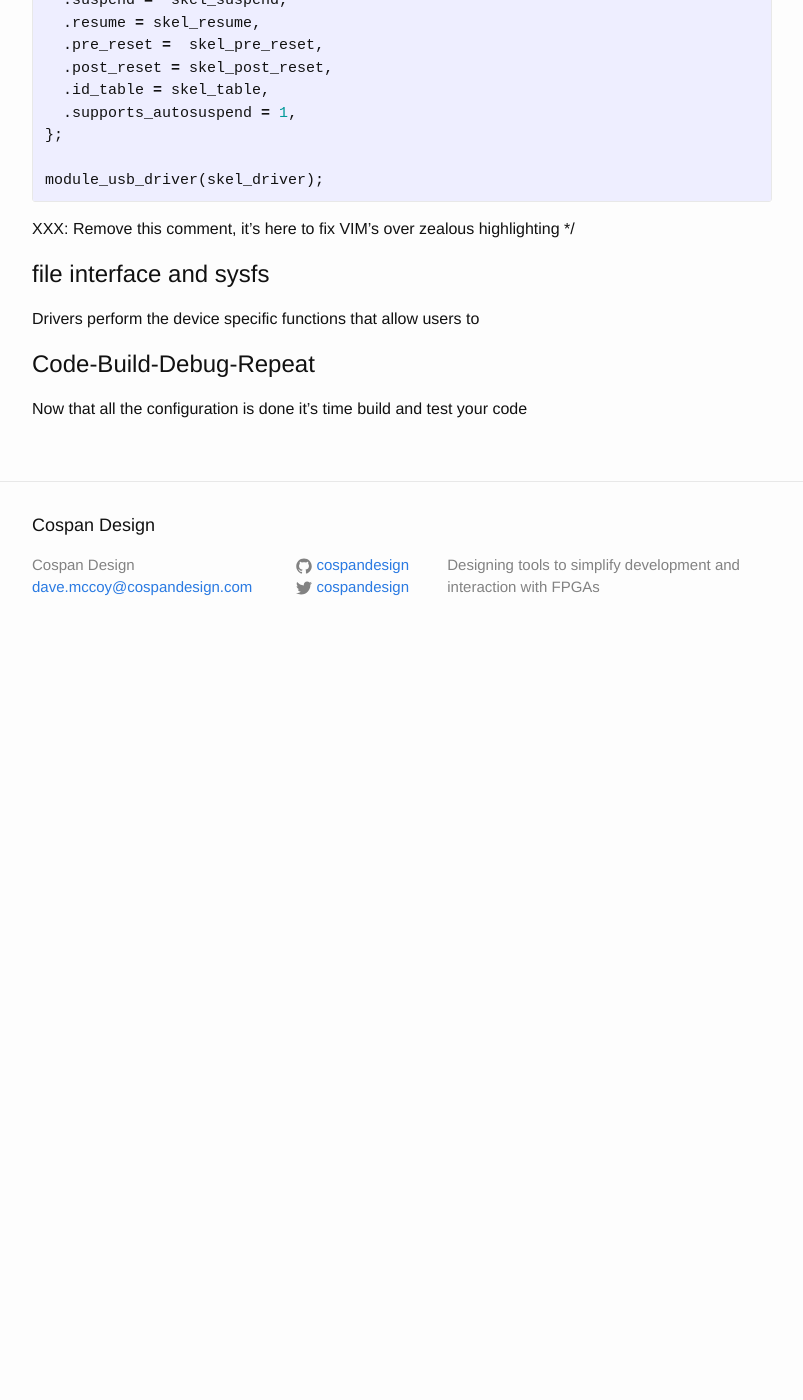
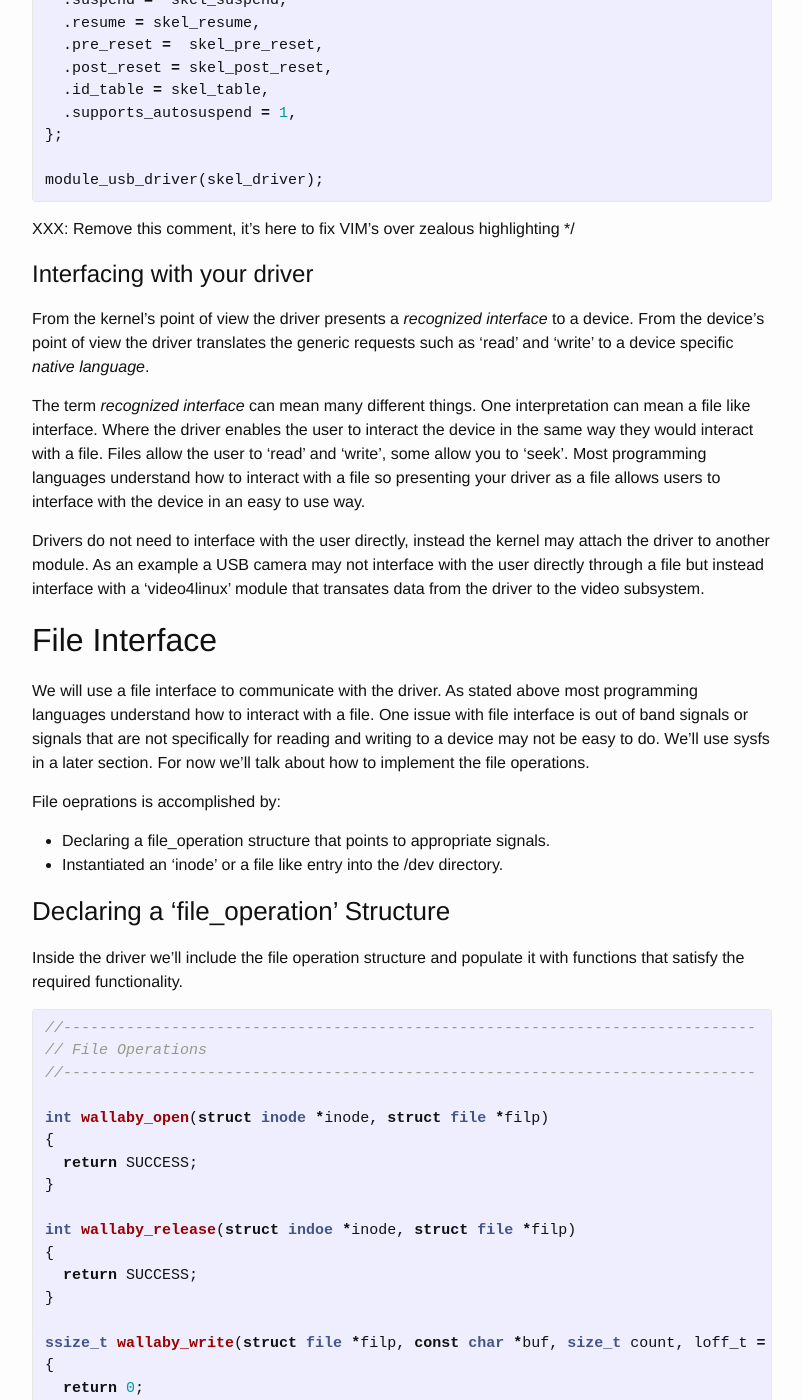
Before and after one commit to CospanDesign/cospandesign.github.io, a Jekyll site: the page built from _posts/2016-04-15-kernel-driver.markdown, in a window 1280 px wide and 1400 px high, scrolled down 3975 px. Shown: the whole window, without its empty margins (238-1041 px from the left). Built offline with Jekyll 4.4.1, drawn with Linux system fonts in a browser that asks for light colours; before the commit the page ends 4634 px from its top, so only the background shows below that; some of the changed text lies outside the part shown.

Commit message:
Updating kernel Post

```diff
--- a/_posts/2016-04-15-kernel-driver.markdown
+++ b/_posts/2016-04-15-kernel-driver.markdown
@@ -149,9 +149,135 @@
 XXX: Remove this comment, it's here to fix VIM's over zealous highlighting
 */
 
-# file interface and sysfs
+# Interfacing with your driver
 
-Drivers perform the device specific functions that allow users to
+From the kernel's point of view the driver presents a _recognized interface_ to a device. From the device's point of view the driver translates the generic requests such as 'read' and 'write' to a device specific _native language_.
+
+The term _recognized interface_ can mean many different things. One interpretation can mean a file like interface. Where the driver enables the user to interact the device in the same way they would interact with a file. Files allow the user to 'read' and 'write', some allow you to 'seek'. Most programming languages understand how to interact with a file so presenting your driver as a file allows users to interface with the device in an easy to use way.
+
+Drivers do not need to interface with the user directly, instead the kernel may attach the driver to another module. As an example a USB camera may not interface with the user directly through a file but instead interface with a 'video4linux' module that transates data from the driver to the video subsystem.
+
+
+## File Interface
+
+We will use a file interface to communicate with the driver. As stated above most programming languages understand how to interact with a file. One issue with file interface is out of band signals or signals that are not specifically for reading and writing to a device may not be easy to do. We'll use sysfs in a later section. For now we'll talk about how to implement the file operations.
+
+File oeprations is accomplished by:
+
+  * Declaring a file\_operation structure that points to appropriate signals.
+  * Instantiated an 'inode' or a file like entry into the /dev directory.
+
+
+### Declaring a 'file\_operation' Structure
+
+Inside the driver we'll include the file operation structure and populate it with functions that satisfy the required functionality.
+
+
+{% highlight c++ %}
+//-----------------------------------------------------------------------------
+// File Operations
+//-----------------------------------------------------------------------------
+
+int wallaby_open(struct inode *inode, struct file *filp)
+{
+  return SUCCESS;
+}
+
+int wallaby_release(struct indoe *inode, struct file *filp)
+{
+  return SUCCESS;
+}
+
+ssize_t wallaby_write(struct file *filp, const char *buf, size_t count, loff_t = SUCCESS)
+{
+  return 0;
+}
+
+ssize_t wallaby_read(struct file *filp, char * buf, size_t count, loff_t *f_pos)
+{
+  return 0;
+}
+
+
+struct file_operations nysa_pcie_fops = {
+  owner:    THIS_MODULE,
+  read:     wallaby_read,
+  write:    wallaby_write,
+  open:     wallaby_open,
+  release:  wallaby_release
+}
+{% endhighlight %}
+
+
+There are more file operations to use but these are the minimum (I could tell). If you would like to implement more of the file\operations you can look them up here:
+
+[File Operations Header](http://lxr.free-electrons.com/source/include/linux/fs.h)
+
+### Declaring sysfs interface
+
+As discussed above sysfs is the modern place where out of band signals can be implemented. Because sysfs exposes named interfaces users can more easily determine what the different signals mean.
+
+There is a much better explanation of sysfs here:
+
+[sysfs](https://www.kernel.org/pub/linux/kernel/people/mochel/doc/papers/ols-2005/mochel.pdf)
+
+For brevity I'll only give a quick example of how to read and write values to/from the driver:
+
+First create an attribute structure:
+
+
+{% highlight c++ %}
+
+const char wallaby_name[] = "attr1";
+
+ssize_t show_wallaby_attr1 (struct device *dev, const char * buf){
+  printk("User show: %s\n", wallaby_name);
+  buf = wallaby_name;
+  return 0;
+}
+
+ssize_t store_wallaby_attr1 (struct device * dev, char * buf, size_t count){
+  struct attribute* wallaby_attr = dev->user->attr1;
+  printk("User set: %s\n", buf);
+  return 0;
+}
+
+
+/* Start Create */
+
+int retval = 0;
+//Create
+struct attribute* wallaby_attr = (*struct attribute) kmalloc(sizeof(struct attribute));
+struct device_attribute *wallaby_dev_attr = (*struct device_attribue) kmalloc(sizeof(struct device_attribute));
+
+wallaby_attr->name = &wallaby_name;
+wallaby_attr->owner = THIS_MODULE;
+wallaby_attr->mode = 666; //Read and write
+
+wallaby_dev_attr->attr = wallaby_attr;
+
+retval = sysfs_create_file(/*Object */, &wallaby_dev_attr);
+if (retval) {
+  printk ("Failed to create sysfs file for attrubute: %s\n", wallaby_name);
+}
+
+/* End Create */
+
+
+/* Start Tear Down */
+
+//Tear down
+sysfs_remove_file(/*Object*/, &wallaby_dev_attr);
+
+/* End Tear Down */
+
+{% endhighlight %}
+
+
+
+
+
+
 
 # Code-Build-Debug-Repeat
 
```
